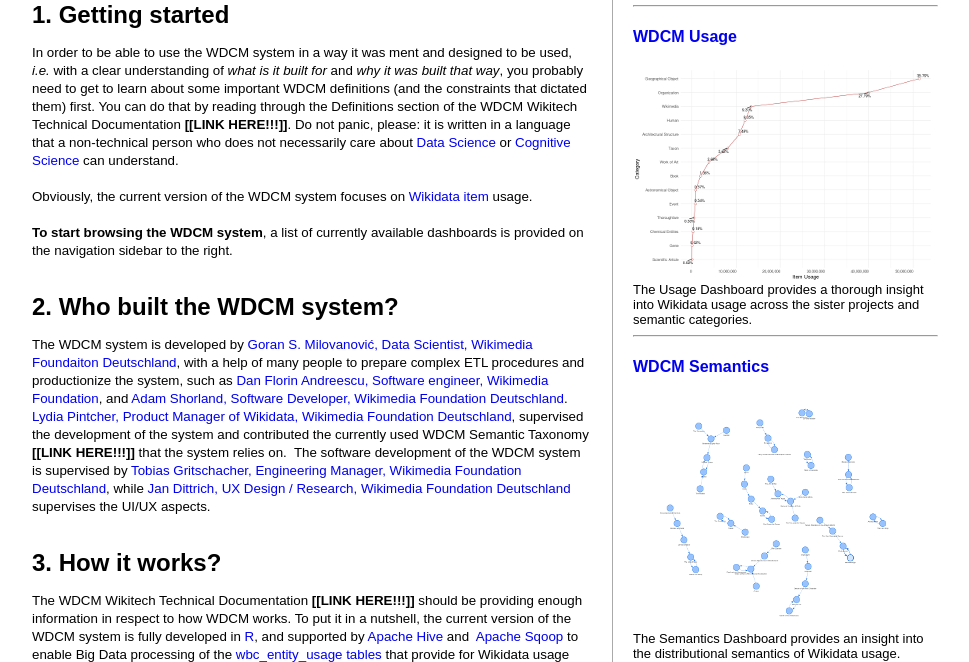
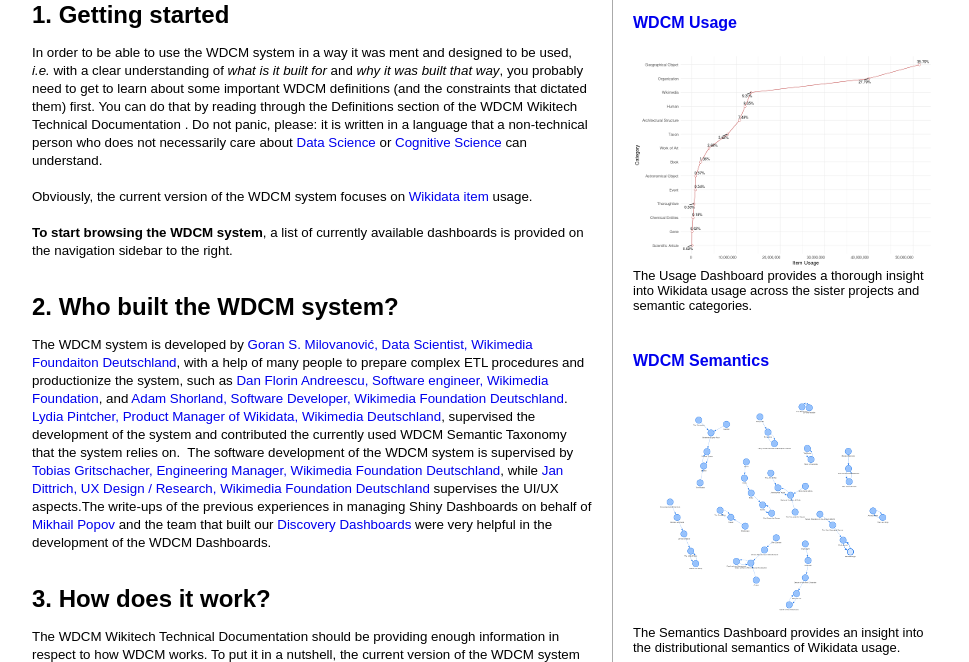
Before and after one commit to wikimedia/analytics-wmde-WDCM, a plain HTML site: page WDCM_ShinyServerFrontPage/wdcm_ShinyFront.html in a window 1280 px wide. Shown: the part 532-1194 px from the top of the page, without its empty margins (153-1122 px from the left). Drawn offline with Linux system fonts and the light colour scheme.

```diff
--- a/WDCM_ShinyServerFrontPage/wdcm_ShinyFront.html
+++ b/WDCM_ShinyServerFrontPage/wdcm_ShinyFront.html
@@ -147,7 +147,7 @@
 you probably need to get to learn about some important WDCM definitions
 (and the constraints that dictated them) first. You can do that by
 reading through the Definitions section of the WDCM Wikitech Technical
-Documentation <span style="font-weight: bold;">[[LINK HERE!!!]]</span>.
+Documentation <span style="font-weight: bold;"></span>.
 Do not panic, please: it is written in a language that a non-technical
 person who does not necessarily care about <a
 href="https://en.wikipedia.org/wiki/Data_science" target="_blank">Data
@@ -177,22 +177,25 @@
 style="color: rgb(34, 34, 34); font-family: &quot;Helvetica Neue&quot;,Helvetica,&quot;Lucida Grande&quot;,Tahoma,Verdana,sans-serif; font-size: 25.2px; font-style: normal; font-weight: normal; letter-spacing: normal; orphans: 2; text-align: start; text-indent: 0px; text-transform: none; white-space: normal; widows: 2; word-spacing: 0px; background-color: rgb(255, 255, 255); display: inline ! important; float: none;"></span>Adam
 Shorland, Software Developer, Wikimedia Foundation Deutschland</a>. <a
 href="https://www.wikidata.org/wiki/Q18016466" target="_blank">Lydia
-Pintcher, Product Manager of Wikidata, Wikimedia Foundation Deutschland</a>,
+Pintcher, Product Manager of Wikidata, Wikimedia Deutschland</a>,
 supervised the development of the system and contributed the currently
-used WDCM Semantic Taxonomy <span style="font-weight: bold;">[[LINK
-HERE!!!]]</span> that the system relies on.&nbsp; The software development of
+used WDCM Semantic Taxonomy <span style="font-weight: bold;"></span> that the system relies on.&nbsp; The software development of
 the WDCM system is supervised by <a
 href="https://www.wikidata.org/wiki/User:Tobias_Gritschacher_%28WMDE%29"
 target="_blank">Tobias Gritschacher, Engineering Manager, Wikimedia
 Foundation Deutschland</a>, while <a
 href="https://www.mediawiki.org/wiki/User:Jan_Dittrich_%28WMDE%29"
 target="_blank">Jan Dittrich, UX Design / Research, Wikimedia
-Foundation Deutschland</a> supervises the UI/UX aspects.</small><br>
+Foundation Deutschland</a> supervises the UI/UX aspects.The write-ups of the
+ previous experiences in managing Shiny Dashboards on behalf of
+ <a href = "https://wikimediafoundation.org/wiki/User:MPopov_(WMF)" target = "_blank">Mikhail Popov</a> and  the team that built our
+ <a href = "https://discovery.wmflabs.org/" target = "_blank">Discovery Dashboards</a>
+ were very helpful in the development of the WDCM Dashboards.</small><br>
 <br>
-<h2>3. How it works?<br>
+<h2>3. How does it work?<br>
 </h2>
 <small>The WDCM Wikitech Technical
-Documentation <span style="font-weight: bold;">[[LINK HERE!!!]]</span>
+Documentation <span style="font-weight: bold;"></span>
 should be providing enough information in respect to how WDCM works. To
 put it in a nutshell, the current version of the WDCM system is fully
 developed in <a href="https://www.r-project.org/" target="_blank">R</a>,
@@ -235,23 +238,23 @@
 <div id="shiny">
 
         <h2>WDCM Dashboards</h2>
-        <hr>
+
         <a href = "http://wdcm.wmflabs.org/WDCM_OverviewDashboard/"><h4>WDCM Overview</h4></a>
          <a href = "http://wdcm.wmflabs.org/WDCM_OverviewDashboard/"><img src="OverviewDashboard.png" alt="WDCM Overview" style="width:300px;"></a>
          <br>
         <div class="caption">
           The Overview Dashboard provided an introductory overview - the "big picture" of Wikidata usage.
         </div>
-        <hr>
 
+        <br>
         <a href = "http://wdcm.wmflabs.org/WDCM_UsageDashboard/"><h4>WDCM Usage</h4></a>
          <a href = "http://wdcm.wmflabs.org/WDCM_UsageDashboard/"><img src="UsageDashboard.png" alt="WDCM Usage" style="width:300px;"></a>
          <br>
         <div class="caption">
           The Usage Dashboard provides a thorough insight into Wikidata usage across the sister projects and semantic categories.
         </div>
-        <hr>
 
+        <br>
         <a href = "http://wdcm.wmflabs.org/WDCM_SemanticsDashboard/"><h4>WDCM Semantics</h4></a>
          <a href = "http://wdcm.wmflabs.org/WDCM_SemanticsDashboard/"><img src="SemanticsDashboard.png" alt="WDCM Semantics" style="width:300px;"></a>
          <br>
@@ -259,8 +262,8 @@
         The Semantics Dashboard provides an insight into the distributional
           semantics of Wikidata usage.
         </div>
-        <hr>
 
+        <br>
          <a href = "https://www.wikidata.org/wiki/Wikidata:Main_Page" target = "blank"><img src="Wikidata-logo-en.png" style="width:300px;"></a>
 
       </div>
```
Also changed, not shown: 6 other files.
